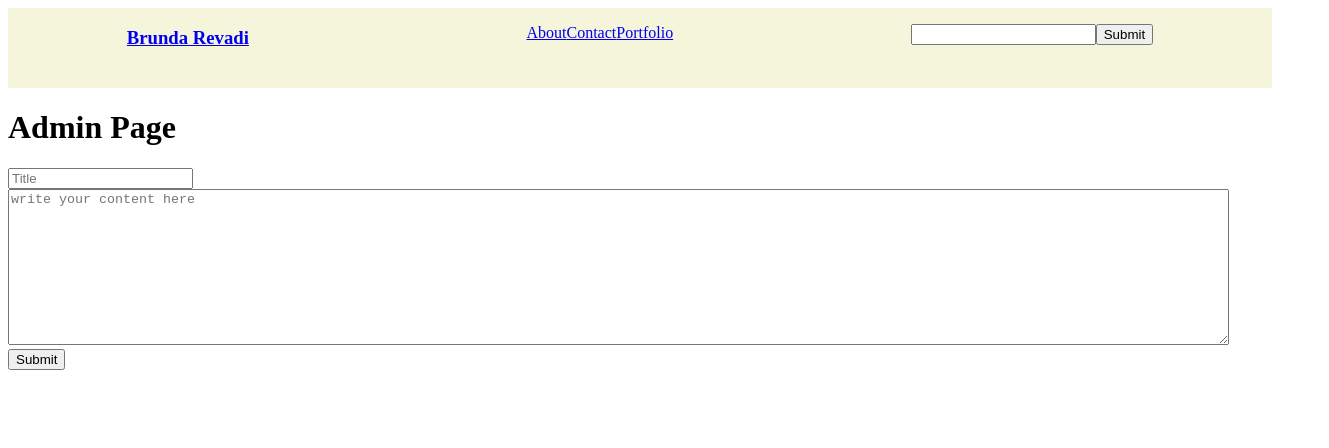
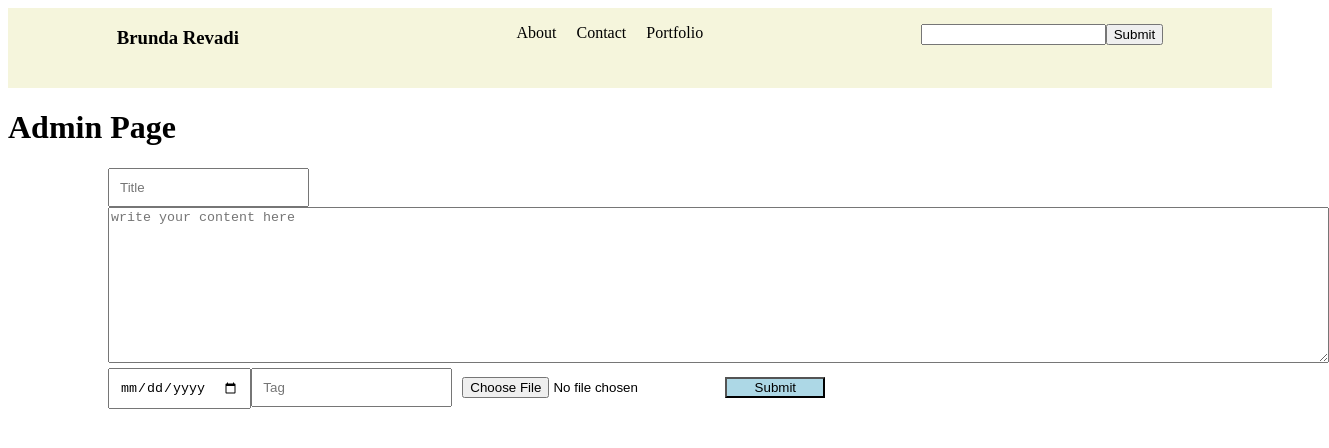
Before and after one commit to BrundaBR/Personal-Blog, a React (Create React App) app in the folder blog-app/: page /admin-page-onlyadmin in a window 1280 px wide. Shown: the top 448 px of the page, 1329 px wide, since content can reach past the window. Built offline with nearby package versions, Linux system fonts and the light colour scheme.

Commit message:
Fetching from databse

```diff
--- a/blog-app/package.json
+++ b/blog-app/package.json
@@ -17,6 +17,7 @@
   },
   "scripts": {
     "start": "react-scripts start",
+    "dev":"nodemon App.js",
     "build": "react-scripts build",
     "test": "react-scripts test",
     "eject": "react-scripts eject"
--- a/blog-app/src/components/Homepage.js
+++ b/blog-app/src/components/Homepage.js
@@ -1,8 +1,21 @@
 import React from "react";
+import Bloglist from "./blogs";
+
+
 const HomePage = () => {
+
+
+
     return (
         <div>
             <h1>Home Page</h1>
+            <h2>Recent Blogs</h2>
+            <Bloglist />
+
+
+
+
+
         </div>
     )
 
--- /dev/null
+++ b/blog-app/src/components/blogs.js
@@ -0,0 +1,57 @@
+import React, { useState, useEffect }from 'react'
+import { Link } from "react-router-dom";
+import fb from '../firebase'
+
+
+const db = fb.firestore()
+const Blogs = db.collection('create_blog');
+
+
+const Bloglist = () => {
+    const [blogslist, setblogs] = useState([]);
+
+    useEffect(() => {
+        // Subscribe to query with onSnapshot
+        const unsubscribe = Blogs.limit(100).onSnapshot(querySnapshot => {
+          // Get all documents from collection - with IDs
+          const data = querySnapshot.docs.map(doc => ({
+            ...doc.data(),
+            id: doc.id,
+          }));
+          // Update state
+          setblogs(data);
+        });
+
+        // Detach listener
+        return unsubscribe;
+      }, []);
+
+    return (
+        <div >
+
+
+            {
+                blogslist.map(blog => (
+                    console.log(blog),
+                <div key={blog.id}>
+
+                        <p>Title : {blog.Title}</p>
+                        <p>body: {blog.Body} </p>
+                        <p>Date: {blog.Date} </p>
+                        <p>Tag: {blog.Tag} </p>
+                        <p>Image: {blog.Image} </p>
+                <Link to={"/blog/"+blog.id}
+                    className="mr-2 bg-indigo-500 hover:bg-indigo-700 text-white font-bold py-1 px-2 border border-indigo-500 rounded"
+                    >Read More
+                        </Link>
+                        <hr></hr>
+
+</div>
+            ))}
+
+
+    </div>
+    );
+  };
+
+export default Bloglist;
--- a/blog-app/src/components/create.js
+++ b/blog-app/src/components/create.js
@@ -2,33 +2,48 @@ import fb from '../firebase';
 import React, {useState} from 'react';
 
 const DB = fb.firestore();
-const Blogslist = DB.collection('blogs');
+const Blogslist = DB.collection('create_blog');
 
 const CreateBlog = () => {
 
     const [title, SetTitle] = useState("");
     const [body, SetBody] = useState("");
+    const [date, SetDate] = useState("");
+    const [tag, SetTag] = useState("");
+    const [image, SetImage] = useState("");
 
     const Submit = (e) => {
+
         e.preventDefault();
         Blogslist.add({
             Title: title,
-            Body: body
+            Body: body,
+            Date: date,
+            Tag: tag,
+            Image: image
         }).then((docRef) => {
             alert("Data added")
+            e.target.reset();
+
+
         }).catch((error) => {
             console.log("Error:", error);
         })
+
+
     };
     return (
         <div>
-            <form onSubmit={(event) => { Submit(event) }}>
+            <form className="AdminForm" onSubmit={(event) => { Submit(event)}}>
                 <input type="text" placeholder="Title"
                     onChange={(e) => { SetTitle(e.target.value) }} required />
 
                 <textarea name="content" type="text" placeholder="write your content here"
                     rows="10" cols="150" onChange={(e) => { SetBody(e.target.value) }} required >
                 </textarea>
+                <input type='date' placeholder='Date' onChange={(e) => { SetDate(e.target.value) }} required ></input>
+                <input type='text' placeholder='Tag' onChange={(e) => { SetTag(e.target.value) }} required ></input>
+                <input type='file' placeholder='Image' onChange={(e) => { SetImage(e.target.value) }} required ></input>
 
                 <button type="submit">Submit</button>
             </form>
--- a/blog-app/src/components/nav.js
+++ b/blog-app/src/components/nav.js
@@ -1,6 +1,7 @@
 
 import React from 'react';
-import { Link } from 'react-router-dom';
+import { Link, BrowserRouter as Router } from 'react-router-dom';
+
 const NavBar = () => {
 
   return (
@@ -10,9 +11,9 @@ const NavBar = () => {
         <div className="links">
 
                   <ul>
-                      <Link  to='/about'><li>About</li></Link>
-                      <Link to='/contact'><li>Contact</li></Link>
-                      <Link to='/portfolio'><li>Portfolio</li></Link>
+                      <Router><Link  to='./about'><li>About</li></Link></Router>
+                      <Router><Link to='/contact'><li>Contact</li></Link></Router>
+                     <Router> <Link to='/portfolio'><li>Portfolio</li></Link></Router>
 
             </ul>
         </div>
--- a/blog-app/src/index.css
+++ b/blog-app/src/index.css
@@ -1,3 +1,4 @@
+
 .Nav {
     padding: 0;
     margin: 0;
@@ -5,8 +6,17 @@
     justify-content: space-around;
     min-height: 10vh;
     background-color: beige;
+    text-decoration: none;
 
 
+}
+.Nav a{
+    text-decoration: none;
+    color: black;
+}
+.Nav a:hover{
+    color: brown;
+        transition: width 2s, height 2s;
 }
 
 .links ul{
@@ -16,7 +26,31 @@
     justify-content: space-around;
     list-style: none;
 }
-
+.links li,.links a{
+    padding-left: 10px;
+    text-decoration: none;
+    color: black;
+}
+.links li:hover{
+    color: brown;
+    transition: width 2s, height 4s;
+}
 .SearchForm{
     margin-top: 2vh;
     }
+.AdminForm{
+    justify-content: space-between;
+    padding-left: 100px;
+
+}
+.AdminForm input{
+    padding: 10px;
+
+}
+.AdminForm button{
+ margin: 0px;
+ background-color: lightblue;
+ color: black;
+ border-radius: 1 rem;
+ width: 100px;
+}
```
